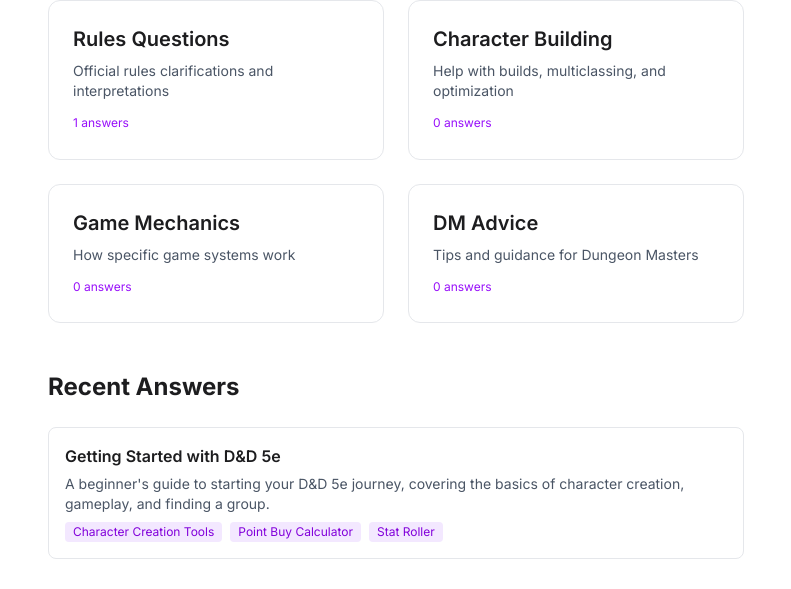
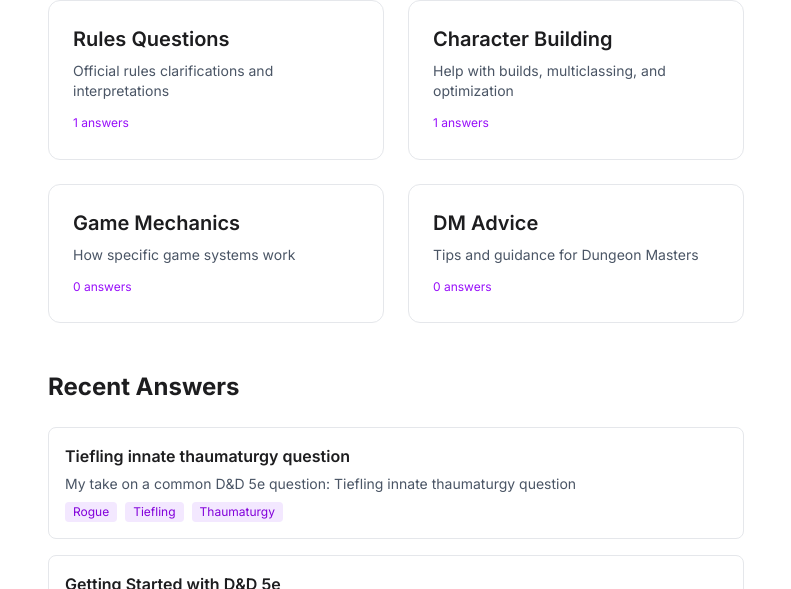
Before and after one commit to jgdeutsch/muse-dungeon, a Next.js app: page /answers in a window 1280 px wide. Shown: the part 313-902 px from the top of the page, without its empty margins (244-1035 px from the left). Built offline with nearby package versions, Linux system fonts and the light colour scheme; no server answers.

Commit message:
Add answer: Tiefling innate thaumaturgy question

```diff
--- a/src/data/answers.ts
+++ b/src/data/answers.ts
@@ -19,8 +19,7 @@
   linkedFrom: { name: string; url: string; type: string }[];
 };
 
-export const answerPages: AnswerPage[] = [
-  // Placeholder answer to enable static generation - will be replaced by real answers
+export const answerPages: AnswerPage[] = [// Placeholder answer to enable static generation - will be replaced by real answers
   {
     slug: "getting-started-with-dnd-5e",
     title: "Getting Started with D&D 5e",
@@ -51,6 +50,59 @@
     ],
     createdAt: "2025-01-31T00:00:00.000Z",
   },
+  {
+    "slug": "tiefling-innate-thaumaturgy-question",
+    "title": "Tiefling innate thaumaturgy question",
+    "question": "Tiefling innate thaumaturgy question",
+    "category": "character-building",
+    "description": "My take on a common D&D 5e question: Tiefling innate thaumaturgy question",
+    "sections": [
+      {
+        "id": "introduction",
+        "title": "Quick Answer",
+        "content": "I see this question come up a lot in my games and online communities. It touches on rogue, tiefling, thaumaturgy. Let me break down how I handle this at my table."
+      },
+      {
+        "id": "original-question",
+        "title": "The Question",
+        "content": "Here's the full context of what was asked:\n\n> I tried to look this up but didn't find anything. My apologies if it's been covered. I'm playing a tiefling rogue. If I want to try to cast thaumaturgy without giving away that I'm casting it (say to close a door on an opponent in the middle of a fight), is there a feat that would allow me to do so?"
+      },
+      {
+        "id": "class-mechanics",
+        "title": "Class Mechanics",
+        "content": "When it comes to the **Rogue**, I always refer players to my [Rogue guide](https://musedungeon.comhttps://musedungeon.com/characters/classes/rogue-5e/). I've put together everything you need to know about the class features, subclass options, and how to build an effective character."
+      },
+      {
+        "id": "spells",
+        "title": "Spells Involved",
+        "content": "**[Thaumaturgy](https://musedungeon.comhttps://musedungeon.com/spells/cantrips/thaumaturgy-5e/)** — I've written up a full breakdown including casting time, range, components, and my rulings on common questions players ask about this spell."
+      },
+      {
+        "id": "racial-considerations",
+        "title": "Racial Considerations",
+        "content": "The **[Tiefling](https://musedungeon.comhttps://musedungeon.com/characters/races/tiefling-5e/)** has some unique traits that come into play here. I cover all the racial features, ability score bonuses, and lore in my race guide — it's one of the more popular picks I see at my tables."
+      }
+    ],
+    "relatedPages": [
+      {
+        "name": "Rogue",
+        "url": "https://musedungeon.com/characters/classes/rogue-5e/",
+        "type": "Class"
+      },
+      {
+        "name": "Tiefling",
+        "url": "https://musedungeon.com/characters/races/tiefling-5e/",
+        "type": "Race"
+      },
+      {
+        "name": "Thaumaturgy",
+        "url": "https://musedungeon.com/spells/cantrips/thaumaturgy-5e/",
+        "type": "Spell"
+      }
+    ],
+    "sourceUrl": "https://reddit.com/r/DnD/comments/1qruw8m/tiefling_innate_thaumaturgy_question/",
+    "createdAt": "2026-01-31T08:12:58.372Z"
+  },
 ];
 
 // Helper to get all answer slugs for static generation
```
